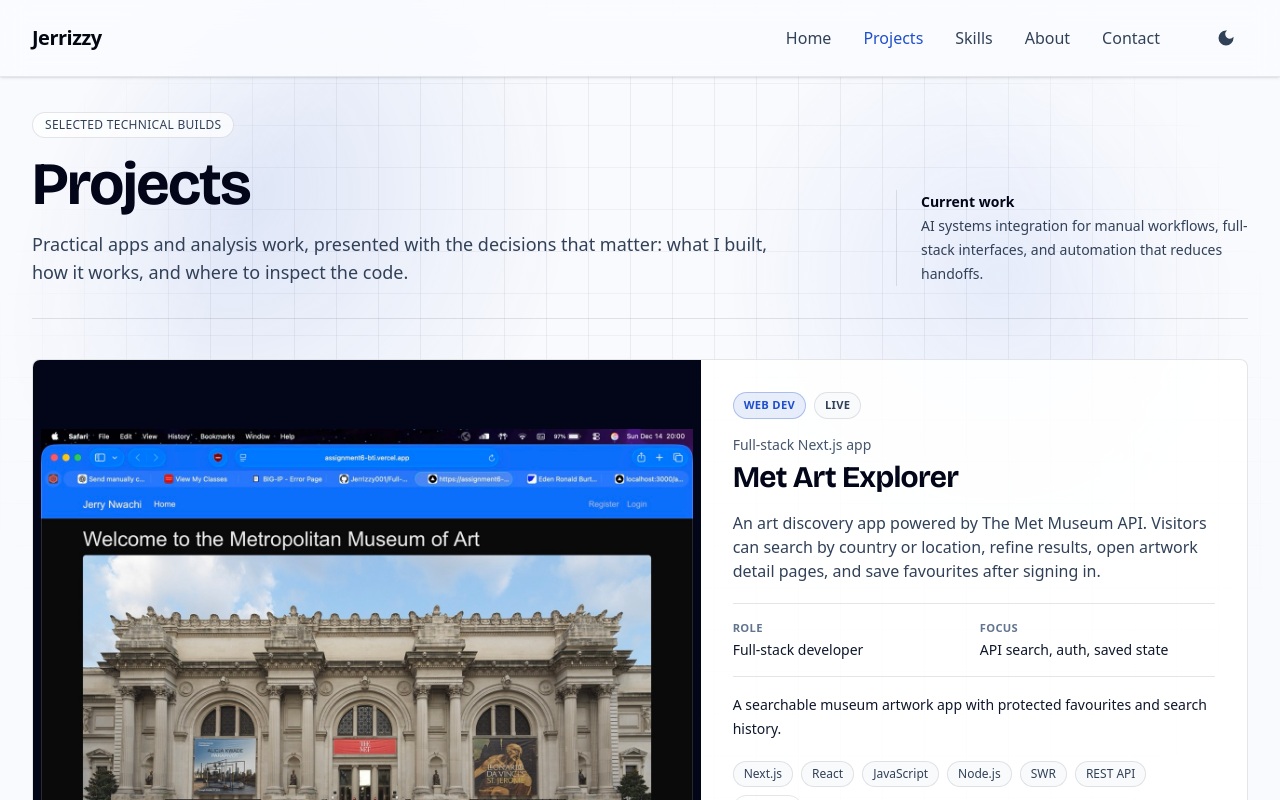
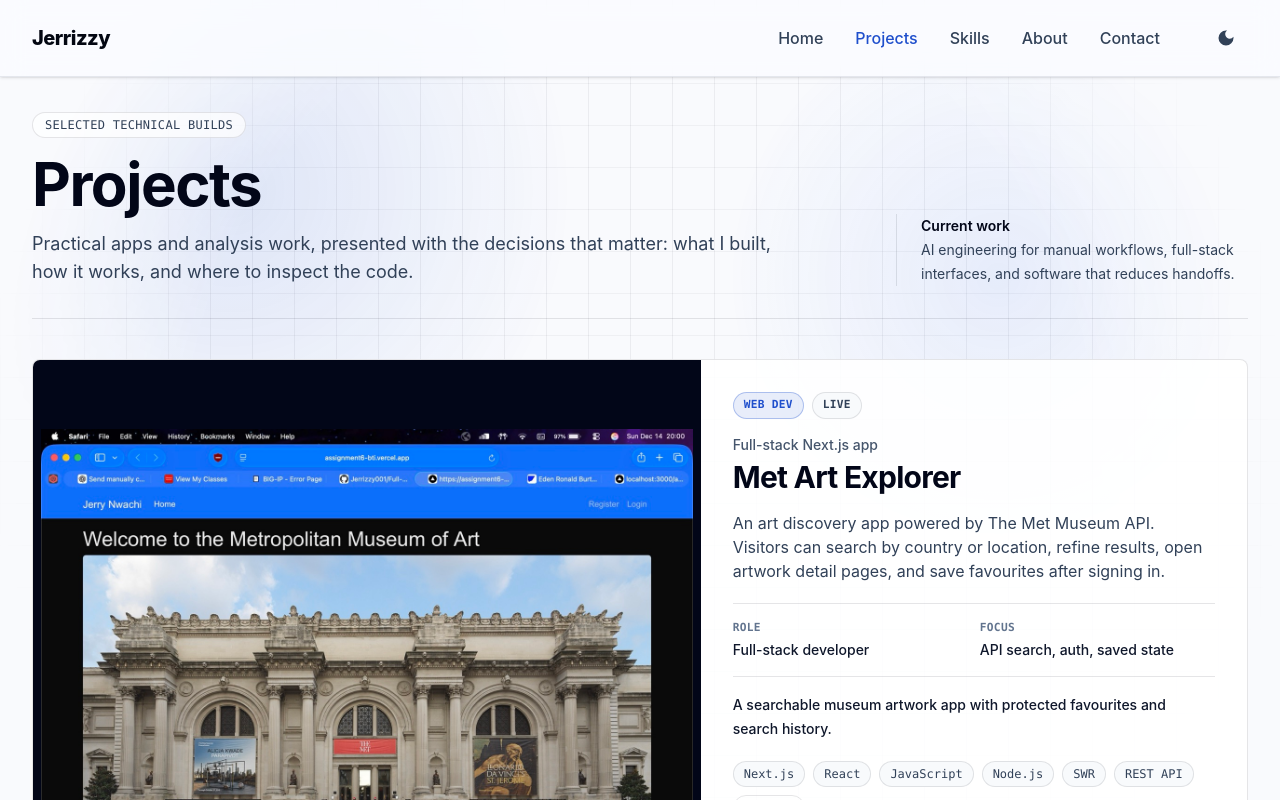
Before and after one commit to Jerrizzy001/Portfolio, a Next.js app: page /project in a window 1280 px wide. Shown: the top 800 px of the page. Built offline with nearby package versions, Linux system fonts and the light colour scheme.

Commit message:
Position portfolio as AI Engineer

```diff
--- a/components/PageMeta.js
+++ b/components/PageMeta.js
@@ -2,10 +2,10 @@
 
 const siteUrl = "https://www.jerrizzy.ca";
 const defaultDescription =
-  "Jerry Nwachi is a software development student and AI Systems Integrator intern building practical web apps, data workflows, and automation systems.";
+  "Jerry Nwachi is an AI Engineer and software development student building practical web apps, data workflows, and automation systems.";
 
 export default function PageMeta({
-  title = "Jerry Nwachi | Software Developer",
+  title = "Jerry Nwachi | AI Engineer",
   description = defaultDescription,
   path = "/",
   image = "/projects/portfolio.png",
--- a/eslint.config.mjs
+++ b/eslint.config.mjs
@@ -1,6 +1,3 @@
-import nextPlugin from "@next/eslint-plugin-next";
-import globals from "globals";
-
 const eslintConfig = [
   {
     files: ["**/*.{js,mjs,jsx}"],
@@ -23,16 +20,17 @@
         },
       },
       globals: {
-        ...globals.browser,
-        ...globals.node,
+        clearInterval: "readonly",
+        document: "readonly",
+        HTMLElement: "readonly",
+        IntersectionObserver: "readonly",
+        ResizeObserver: "readonly",
+        setInterval: "readonly",
+        window: "readonly",
       },
     },
-    plugins: {
-      "@next/next": nextPlugin,
-    },
     rules: {
-      ...nextPlugin.configs.recommended.rules,
-      ...nextPlugin.configs["core-web-vitals"].rules,
+      "no-undef": "error",
     },
   },
   {
--- a/package.json
+++ b/package.json
@@ -2,7 +2,7 @@
   "name": "jerrizzy-portfolio",
   "version": "0.1.0",
   "private": true,
-  "description": "Portfolio site for Jerry Nwachi, a software development student and AI Systems Integrator intern building web apps, data workflows, and automation systems.",
+  "description": "Portfolio site for Jerry Nwachi, an AI Engineer and software development student building web apps, data workflows, and automation systems.",
   "author": "Jerry Nwachi",
   "license": "UNLICENSED",
   "homepage": "https://www.jerrizzy.ca",
@@ -34,7 +34,6 @@
     "@tailwindcss/postcss": "^4.1.11",
     "autoprefixer": "^10.4.21",
     "eslint": "9.39.4",
-    "eslint-config-next": "16.2.7",
     "postcss": "8.5.15",
     "tailwindcss": "^4.1.11"
   },
--- a/pages/_app.js
+++ b/pages/_app.js
@@ -1,29 +1,7 @@
 import { ThemeProvider } from 'next-themes';
 import Head from 'next/head';
-import { Bricolage_Grotesque, Hanken_Grotesk, JetBrains_Mono } from 'next/font/google';
 import '../styles/globals.css';
 import Footer from '../components/Footer';
-
-const bricolage = Bricolage_Grotesque({
-  subsets: ['latin'],
-  variable: '--font-bricolage',
-  display: 'swap',
-});
-
-const hanken = Hanken_Grotesk({
-  subsets: ['latin'],
-  variable: '--font-hanken',
-  display: 'swap',
-});
-
-const jetbrainsMono = JetBrains_Mono({
-  subsets: ['latin'],
-  variable: '--font-jetbrains',
-  weight: ['500', '600'],
-  display: 'swap',
-});
-
-const fontVariables = `${bricolage.variable} ${hanken.variable} ${jetbrainsMono.variable}`;
 
 export default function App({ Component, pageProps }) {
   return (
@@ -34,7 +12,7 @@
         <meta name="theme-color" media="(prefers-color-scheme: light)" content="#f8fafc" />
         <meta name="theme-color" media="(prefers-color-scheme: dark)" content="#080a12" />
       </Head>
-      <div className={`${fontVariables} font-sans`}>
+      <div className="font-sans">
         <Component {...pageProps} />
         <Footer />
       </div>
--- a/pages/about.js
+++ b/pages/about.js
@@ -4,10 +4,10 @@
 import PageMeta from '../components/PageMeta';
 
 const aboutParagraphs = [
-  "I'm Jerry Nwachi, a Software Development student at Seneca Polytechnic in Toronto. I'm working toward an Honours Bachelor of Technology, expected August 2027. My work spans full-stack apps, data pipelines, REST APIs, and AI-assisted automation.",
+  "I'm Jerry Nwachi, an AI Engineer and Software Development student at Seneca Polytechnic in Toronto. I'm working toward an Honours Bachelor of Technology, expected August 2027. My work spans full-stack apps, data pipelines, REST APIs, and AI-powered automation.",
   "I work mainly with Python and JavaScript: React and Next.js on the frontend, Node.js and FastAPI on the backend, and MySQL or MongoDB for data. I use GitHub Copilot, Claude, and Cursor to move faster while keeping the code reviewable.",
   "Before my current internship, I worked as a Junior IT Support Helpdesk contractor at the City of Markham. I documented technical procedures, gathered requirements from cross-functional teams, and coordinated system deployments. I also hold certifications in Data Visualization with Power BI and Harvard's Introduction to AI with Python.",
-  "Right now, I'm an AI Systems Integrator intern at YarlMetal Fabrications Inc. I map manual workflows across their operations, identify repetitive bottlenecks, and build automations that make the team's process easier to track, repeat, and scale.",
+  "Right now, I'm an AI Engineer Intern at YarlMetal Fabrications Inc. I design and build AI-powered tools that turn manual operations workflows into structured, reviewable, and automated software systems.",
 ];
 
 export default function About() {
@@ -15,7 +15,7 @@
     <div className="min-h-screen page-shell text-black dark:text-white transition-colors duration-300">
       <PageMeta
         title="About"
-        description="About Jerry Nwachi, a Software Development student and AI Systems Integrator intern at YarlMetal Fabrications Inc."
+        description="About Jerry Nwachi, an AI Engineer and Software Development student building AI-powered workflow tools at YarlMetal Fabrications Inc."
         path="/about"
         image="/profile.jpg"
       />
--- a/pages/contact.js
+++ b/pages/contact.js
@@ -39,7 +39,7 @@
     <div className="min-h-screen page-shell text-black dark:text-white transition-colors duration-300">
       <PageMeta
         title="Contact"
-        description="Contact Jerry Nwachi for internships, project work, technical collaboration, or software and AI automation roles."
+        description="Contact Jerry Nwachi for AI engineering internships, project work, technical collaboration, or software automation roles."
         path="/contact"
         image="/profile.jpg"
       />
@@ -55,7 +55,7 @@
         <p
           className="mx-auto mb-10 max-w-2xl text-base sm:text-lg text-slate-700 dark:text-slate-300 sm:mb-14"
         >
-          For internships, project work, or technical collaboration, email me or connect on LinkedIn.
+          For AI engineering internships, project work, or technical collaboration, email me or connect on LinkedIn.
           I usually respond fastest there.
         </p>
 
--- a/pages/index.js
+++ b/pages/index.js
@@ -9,12 +9,12 @@
   {
     title: "Jerry Nwachi",
     description:
-      "Software Development student building practical web apps, data workflows, and AI automation systems in Toronto.",
+      "AI Engineer and Software Development student building practical web apps, data workflows, and automation systems in Toronto.",
   },
   {
     title: "Current work",
     description:
-      "AI Systems Integrator intern at YarlMetal Fabrications Inc., mapping manual workflows and automating repetitive operations.",
+      "AI Engineer Intern at YarlMetal Fabrications Inc., designing tools that turn manual workflows into structured software systems.",
   },
   {
     title: "How I build",
@@ -65,8 +65,8 @@
   return (
     <div className="min-h-screen page-shell text-black dark:text-white transition-colors duration-300">
       <PageMeta
-        title="Jerry Nwachi | Software Developer"
-        description="Software Development student and AI Systems Integrator intern in Toronto, building practical web apps, data workflows, and automation systems."
+        title="Jerry Nwachi | AI Engineer"
+        description="AI Engineer and Software Development student in Toronto, building practical web apps, data workflows, and automation systems."
         path="/"
         image="/profile.jpg"
       />
--- a/pages/project.js
+++ b/pages/project.js
@@ -150,8 +150,8 @@
           <div className="border-t border-slate-950/10 pt-4 text-sm leading-6 text-slate-700 dark:border-white/10 dark:text-slate-300 lg:border-l lg:border-t-0 lg:pl-6 lg:pt-0">
             <p className="font-semibold text-slate-950 dark:text-white">Current work</p>
             <p>
-              AI systems integration for manual workflows, full-stack interfaces, and
-              automation that reduces handoffs.
+              AI engineering for manual workflows, full-stack interfaces, and software
+              that reduces handoffs.
             </p>
           </div>
         </section>
--- a/styles/globals.css
+++ b/styles/globals.css
@@ -2,11 +2,11 @@
 @custom-variant dark (&:where(.dark, .dark *));
 
 @theme {
-  --font-sans: var(--font-hanken), system-ui, -apple-system, BlinkMacSystemFont,
+  --font-sans: Inter, ui-sans-serif, system-ui, -apple-system, BlinkMacSystemFont,
     "Segoe UI", sans-serif;
-  --font-display: var(--font-bricolage), var(--font-hanken), system-ui, sans-serif;
-  --font-mono: var(--font-jetbrains), ui-monospace, SFMono-Regular, Menlo,
-    Consolas, monospace;
+  --font-display: Inter, ui-sans-serif, system-ui, -apple-system, BlinkMacSystemFont,
+    "Segoe UI", sans-serif;
+  --font-mono: "SF Mono", ui-monospace, SFMono-Regular, Menlo, Consolas, monospace;
 }
 
 /* Cobalt brand color, mapped to dark-mode-aware semantic vars so
@@ -23,7 +23,8 @@
   h2,
   h3,
   h4 {
-    font-family: var(--font-bricolage), var(--font-hanken), system-ui, sans-serif;
+    font-family: Inter, ui-sans-serif, system-ui, -apple-system, BlinkMacSystemFont,
+      "Segoe UI", sans-serif;
     letter-spacing: -0.02em;
   }
 }
```
Also changed, not shown: 2 other files (tests, documents, lock files or other folders).
